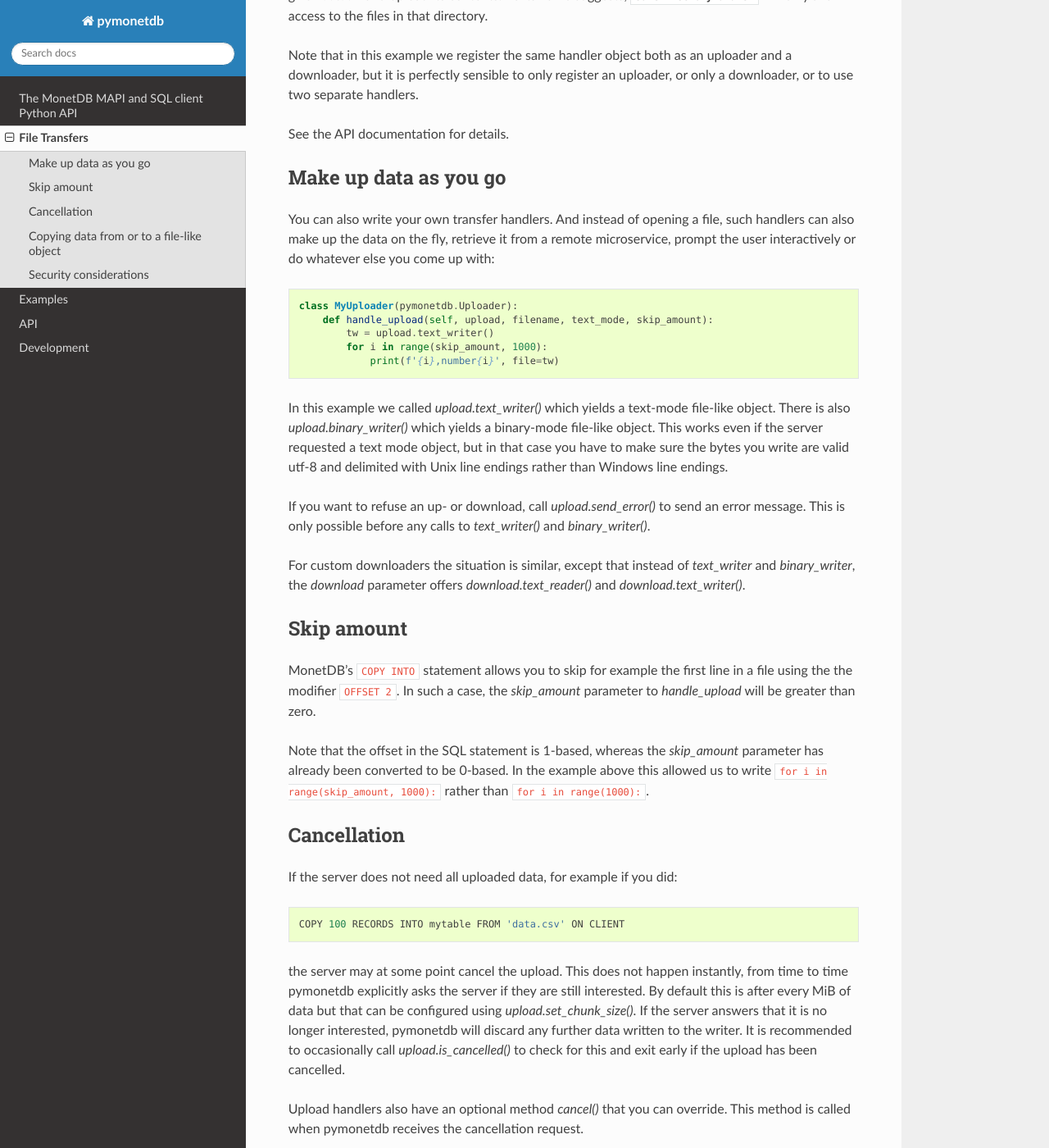
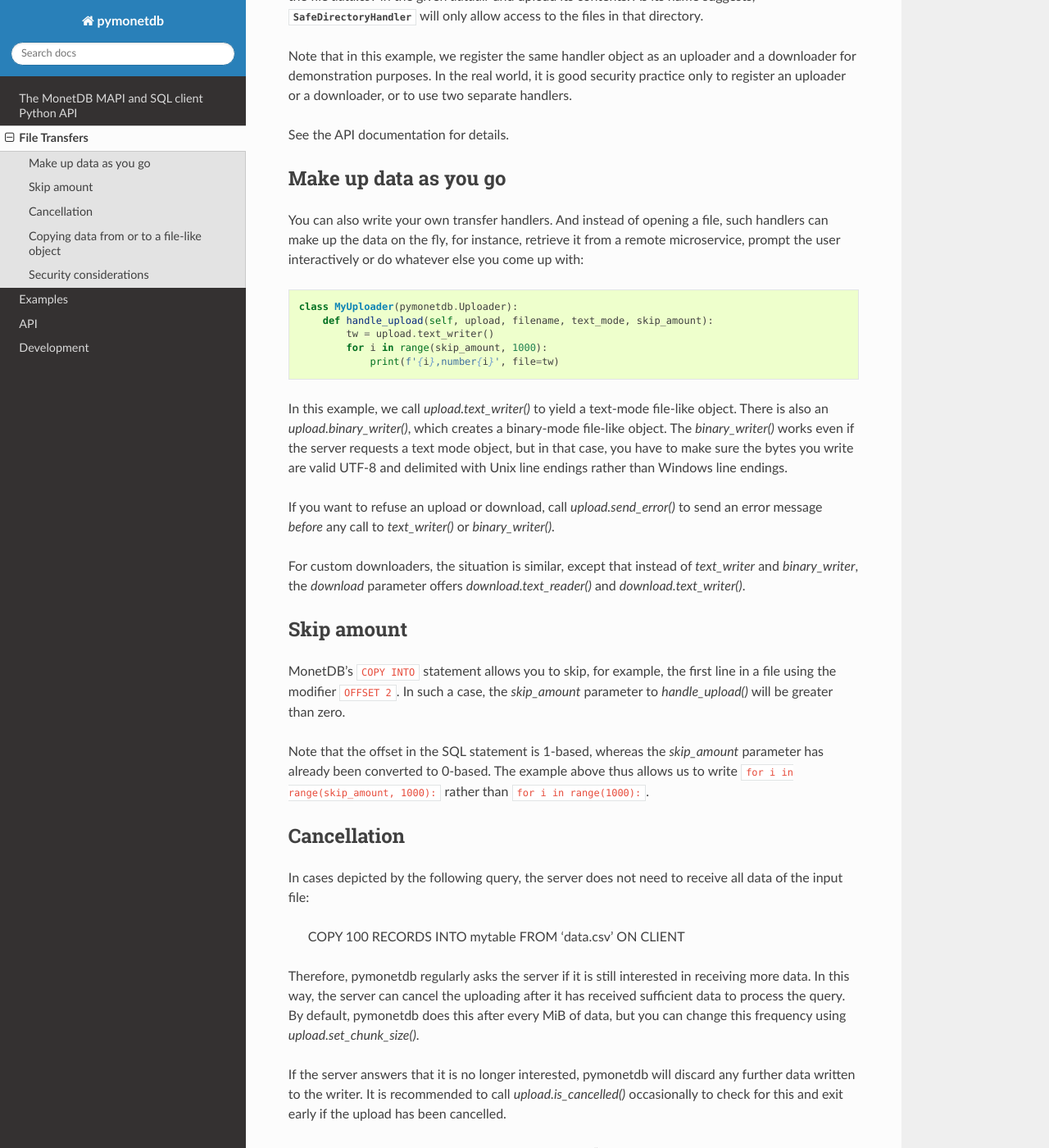
Before and after one commit to MonetDB/pymonetdb, a Sphinx documentation site: the page built from doc/filetransfers.rst, in a window 1280 px wide and 1400 px high, scrolled down 723 px. Shown: the whole window at 82% size. Built offline with Sphinx 7.4.7 and the Read the Docs theme 2.0.0, drawn with Linux system fonts in a browser that asks for light colours; the version number could not be read and is left out; some of the changed text lies outside the part shown.

Commit message:
trying to improve the text

```diff
--- a/doc/filetransfers.rst
+++ b/doc/filetransfers.rst
@@ -2,36 +2,37 @@ File Transfers
 ==============
 
 MonetDB supports the non-standard :code:`COPY INTO` statement to load a CSV-like
-text file into a table or to dump a table to a text file. This statement has an
+text file into a table or to dump a table into a text file. This statement has an
 optional modifier :code:`ON CLIENT` to indicate that the server should not
-try to open the file server-side, but should instead ask the client to open the
-file on its behalf.
+try to open the file on the server side but instead ask the client to open it
+on its behalf.
 
 For example::
 
 	COPY INTO mytable FROM 'data.csv' ON CLIENT
 	USING DELIMITERS ',', E'\n', '"';
 
-By default, if pymonetdb receives a file request from the server, it will refuse
-it for security considerations. You do not want the server or a hacker pretending
+However, by default, if pymonetdb receives a file request from the server, it will refuse
+it for security considerations. You do not want an unauthorised party pretending
 to be the server to be able to request arbitrary files on your system and even
 overwrite them.
 
-To enable file transfers, create a `pymonetdb.Uploader` and/or
+To enable file transfers, create a `pymonetdb.Uploader` or
 `pymonetdb.Downloader` and register them with your connection::
 
 	transfer_handler = pymonetdb.SafeDirectoryHandler(datadir)
 	conn.set_uploader(transfer_handler)
 	conn.set_downloader(transfer_handler)
 
-With this in place, the COPY INTO ON CLIENT statement above will ask to open
-file data.csv in the given `datadir` and upload its contents. As its name
+With this in place, the :code:`COPY INTO ... ON CLIENT` statement above will cause pymonetdb to open
+the file `data.csv` in the given `datadir` and upload its contents. As its name
 suggests, :class:`SafeDirectoryHandler` will only allow access to the files in
 that directory.
 
-Note that in this example we register the same handler object both as an
-uploader and a downloader, but it is perfectly sensible to only register an
-uploader, or only a downloader, or to use two separate handlers.
+Note that in this example, we register the same handler object as an
+uploader and a downloader for demonstration purposes. In the real world, it is
+good security practice only to register an uploader or a downloader, or
+to use two separate handlers.
 
 See the API documentation for details.
 
@@ -40,24 +41,24 @@ Make up data as you go
 ----------------------
 
 You can also write your own transfer handlers. And instead of opening a file,
-such handlers can also make up the data on the fly, retrieve it from a remote
+such handlers can make up the data on the fly, for instance, retrieve it from a remote
 microservice, prompt the user interactively or do whatever else you come up
 with:
 
 .. literalinclude:: examples/uploaddyn.py
    :pyobject: MyUploader
 
-In this example we called `upload.text_writer()` which yields a text-mode
-file-like object. There is also `upload.binary_writer()` which yields a
-binary-mode file-like object. This works even if the server requested a text
-mode object, but in that case you have to make sure the bytes you write are valid
-utf-8 and delimited with Unix line endings rather than Windows line endings.
+In this example, we call `upload.text_writer()` to yield a text-mode
+file-like object. There is also an `upload.binary_writer()`, which creates a
+binary-mode file-like object. The `binary_writer()` works even if the server requests a text
+mode object, but in that case, you have to make sure the bytes you write are valid
+UTF-8 and delimited with Unix line endings rather than Windows line endings.
 
-If you want to refuse an up- or download, call `upload.send_error()` to send an
-error message. This is only possible before any calls to `text_writer()` and
+If you want to refuse an upload or download, call `upload.send_error()` to send an
+error message *before* any call to `text_writer()` or
 `binary_writer()`.
 
-For custom downloaders the situation is similar, except that instead of
+For custom downloaders, the situation is similar, except that instead of
 `text_writer` and `binary_writer`, the `download` parameter offers
 `download.text_reader()` and `download.text_writer()`.
 
@@ -65,29 +66,33 @@ For custom downloaders the situation is similar, except that instead of
 Skip amount
 -----------
 
-MonetDB's :code:`COPY INTO` statement allows you to skip for example the first
-line in a file using the the modifier :code:`OFFSET 2`. In such a case,
-the `skip_amount` parameter to `handle_upload` will be greater than zero.
+MonetDB's :code:`COPY INTO` statement allows you to skip, for example, the first
+line in a file using the modifier :code:`OFFSET 2`. In such a case,
+the `skip_amount` parameter to `handle_upload()` will be greater than zero.
 
 Note that the offset in the SQL statement is 1-based, whereas the `skip_amount`
-parameter has already been converted to be 0-based. In the example above
-this allowed us to write :code:`for i in range(skip_amount, 1000):` rather
+parameter has already been converted to 0-based. The example above thus
+allows us to write :code:`for i in range(skip_amount, 1000):` rather
 than :code:`for i in range(1000):`.
 
 
 Cancellation
 ------------
 
-If the server does not need all uploaded data, for example if you did::
+In cases depicted by the following query, the server does not need to receive
+all data of the input file:
 
 	COPY 100 RECORDS INTO mytable FROM 'data.csv' ON CLIENT
 
-the server may at some point cancel the upload. This does not happen instantly,
-from time to time pymonetdb explicitly asks the server if they are still
-interested. By default this is after every MiB of data but that can be
-configured using `upload.set_chunk_size()`. If the server answers that it is no
+Therefore, pymonetdb regularly asks the server if it is still interested in
+receiving more data. In this way, the server can cancel the uploading after it
+has received sufficient data to process the query.  By default, pymonetdb does
+this after every MiB of data, but you can change this frequency using
+`upload.set_chunk_size()`.
+
+If the server answers that it is no
 longer interested, pymonetdb will discard any further data written to the
-writer. It is recommended to occasionally call `upload.is_cancelled()` to check
+writer. It is recommended to call `upload.is_cancelled()` occasionally to check
 for this and exit early if the upload has been cancelled.
 
 Upload handlers also have an optional method `cancel()` that you can override.
@@ -111,10 +116,10 @@ However, note that copyfileobj does not handle cancellations as described above.
 Security considerations
 -----------------------
 
-If your handler accesses the file system or the network, it is absolutely critical
-to carefully validate the file name you are given. Otherwise an attacker can take
+If your handler accesses the file system or the network, it is critical
+to validate the file name you are given carefully. Otherwise, an attacker can take
 over the server or the connection to the server and cause great damage.
 
-An example of how to validate file systems paths is given in the code sample above.
-Similar considerations apply to text that is inserted into network urls and other
+The code sample above also includes an example of validating file systems paths.
+Similar considerations apply to text inserted into network URLs and other
 resource identifiers.
```
Also changed, not shown: other parts of doc/filetransfers.rst (+2 -2 lines).
